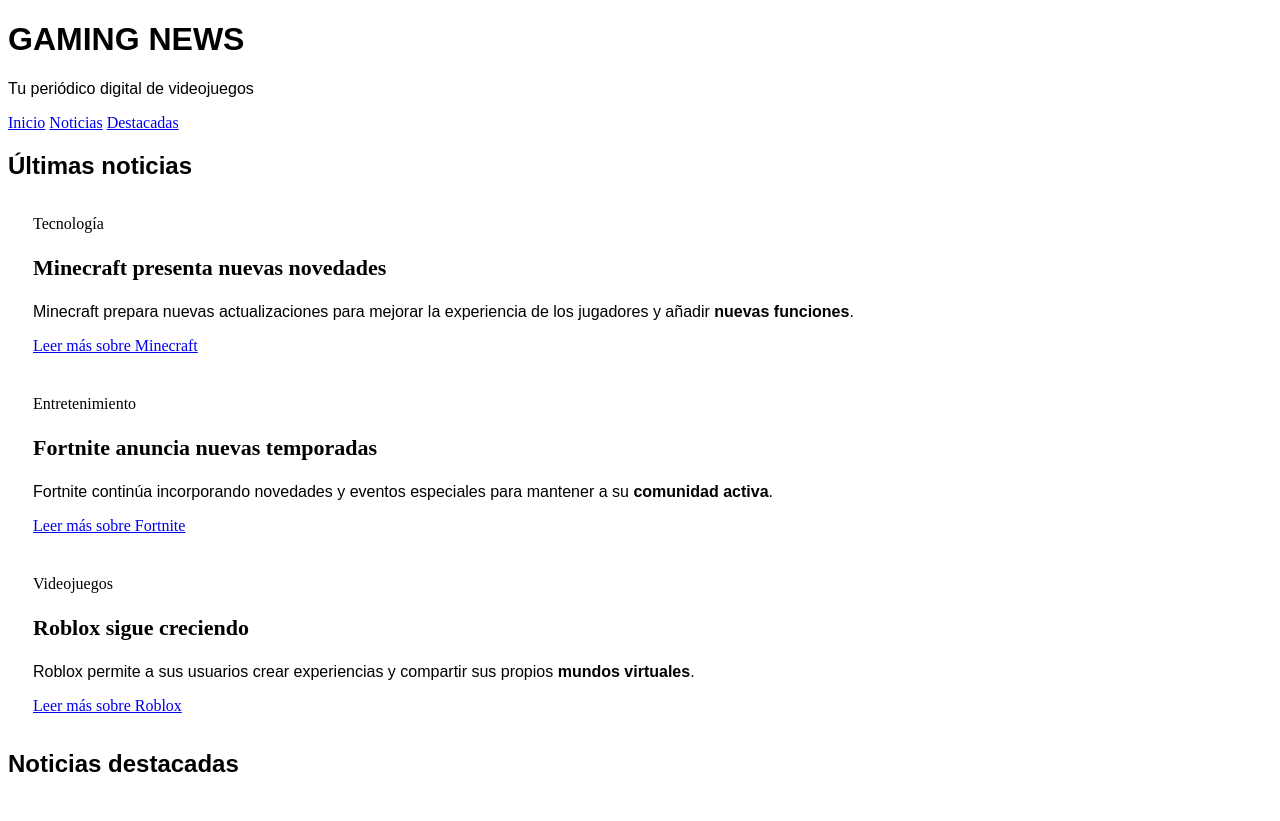
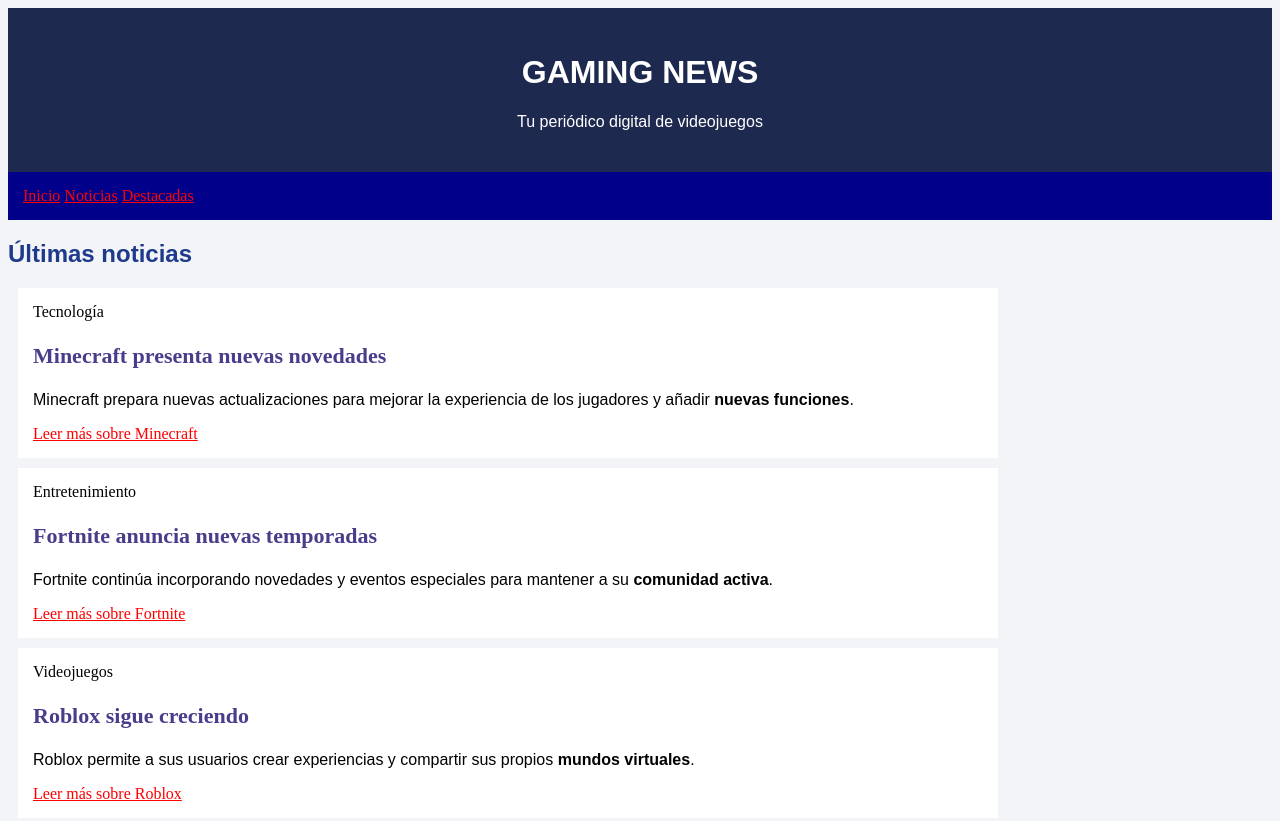
Before and after one commit to naira-plz/practicacss, a plain HTML site: page index.html in a window 1280 px wide. Shown: the top 821 px of the page. Drawn offline with Linux system fonts and the light colour scheme.

Commit message:
5. Personalizae colores CSS

```diff
--- a/styles.css
+++ b/styles.css
@@ -20,3 +20,36 @@ p {
 h1, h2 {
     font-family: Arial, sans-serif;
 }
+
+
+body {
+    background-color: #f2f4f8;
+}
+
+#cabecera {
+    background-color: rgb(30, 41, 80);
+    color: white;
+    padding: 25px;
+    text-align: center;
+}
+
+#menu {
+    background-color: darkblue;
+    padding: 15px;
+}
+
+h2 {
+    color: #1e3a8a;
+}
+
+h3 {
+    color: darkslateblue;
+}
+
+a {
+    color: red;
+}
+
+.noticia {
+    background-color: white;
+}
```
Also changed, not shown: 1 other file.
